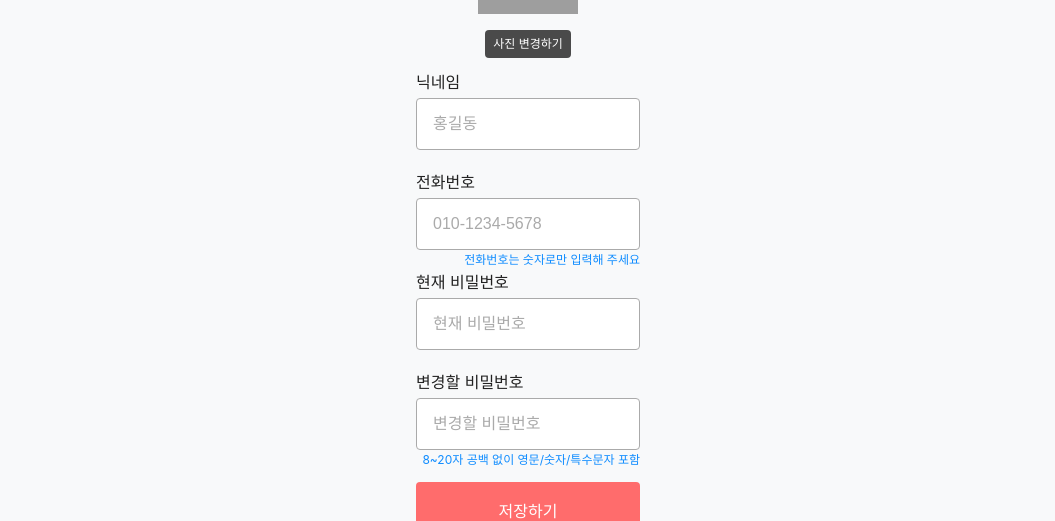
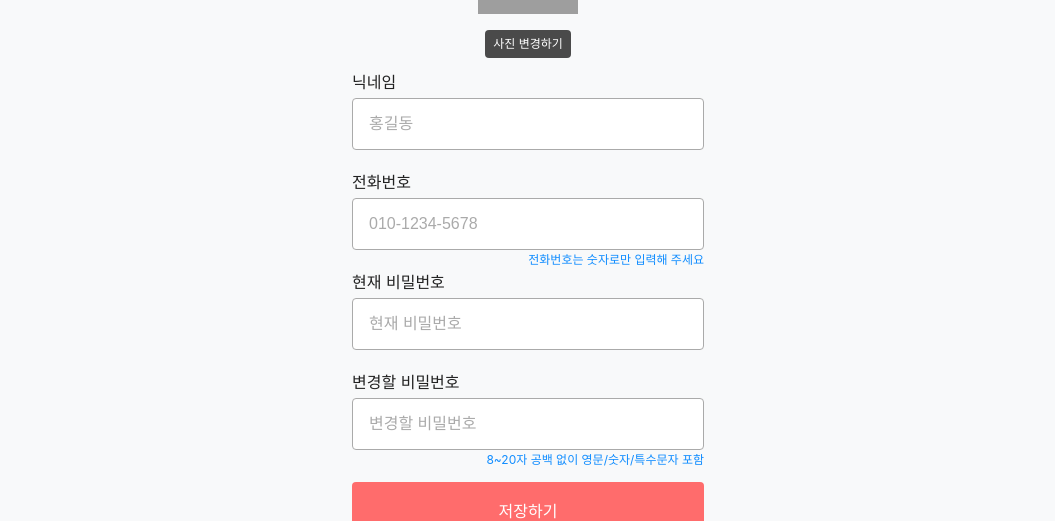
Before and after one commit to Step3-kakao-tech-campus/Team13_FE, a React (Vite) app in the folder src/: page /my-account in a window 1280 px wide. Shown: the part 270-791 px from the top of the page, without its empty margins (112-1167 px from the left). Built offline with nearby package versions, Linux system fonts and the light colour scheme; no server answers; grey boxes are pictures that could not be loaded; a web font is replaced by a local one.

Commit message:
fix: FormTemplate, LabeledInput css padding 수정

```diff
--- a/src/src/components/common/form/LabeledInput.jsx
+++ b/src/src/components/common/form/LabeledInput.jsx
@@ -5,7 +5,6 @@ import styled, { css } from "styled-components";
 const Styled = {
   Container: styled.div`
     width: 100%;
-    max-width: 22rem;
     padding: 0.25rem 0;
   `,
   Input: styled.input`
--- a/src/src/styles/CommonStyle.js
+++ b/src/src/styles/CommonStyle.js
@@ -15,10 +15,7 @@ export const GridTemplate = styled.div`
 
 export const FormTemplate = styled.div`
   margin: 4rem 0;
-  padding: 0 calc((100vw - 22rem) / 2 - (100vw - 70rem) / 2 + 2rem);
-  @media (max-width: 70rem) {
-    padding: 0 calc((100vw - 22rem) / 2 - 2rem);
-  }
+  padding: 0 calc((100% - 22rem) / 2);
 `;
 
 export const Title = styled.div`
```
